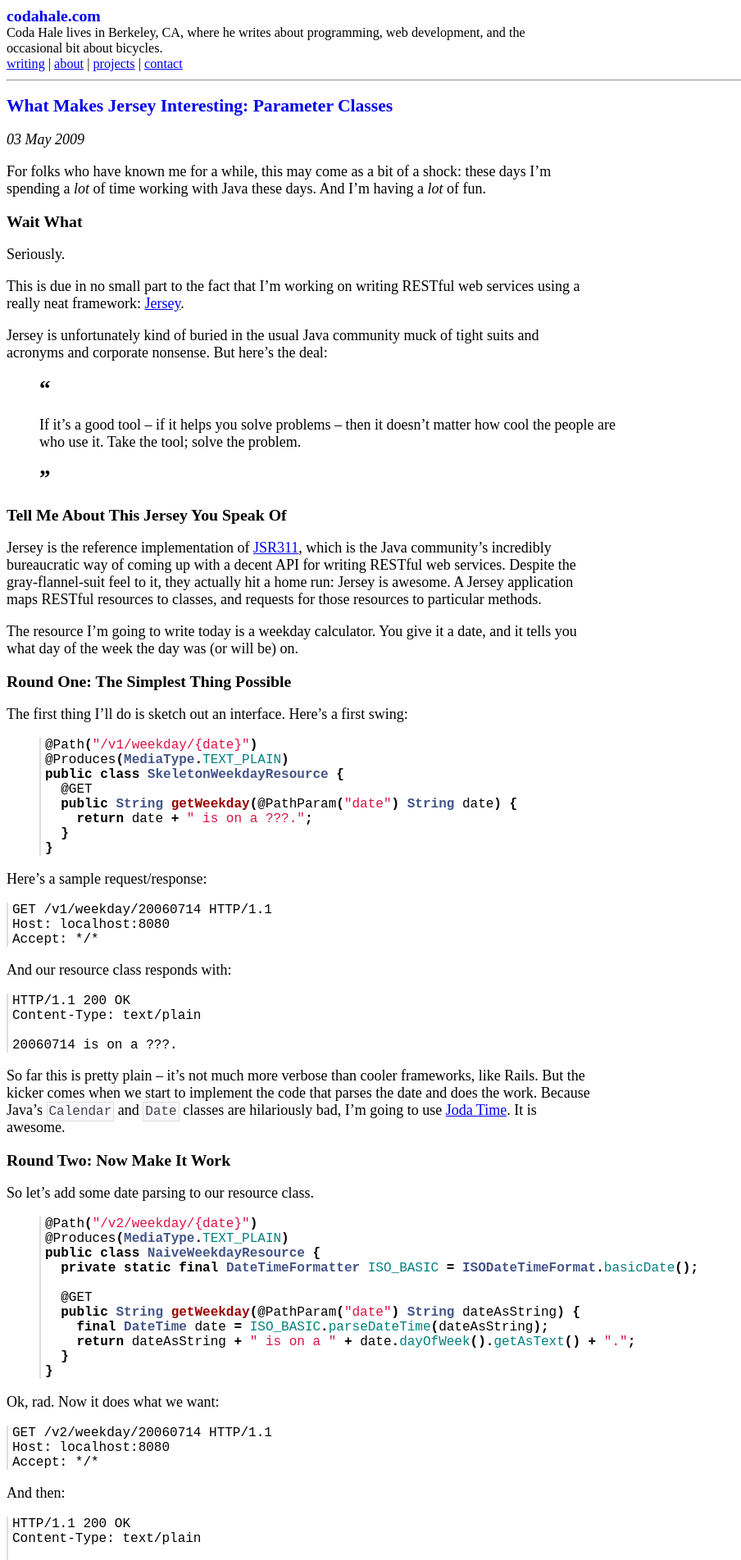
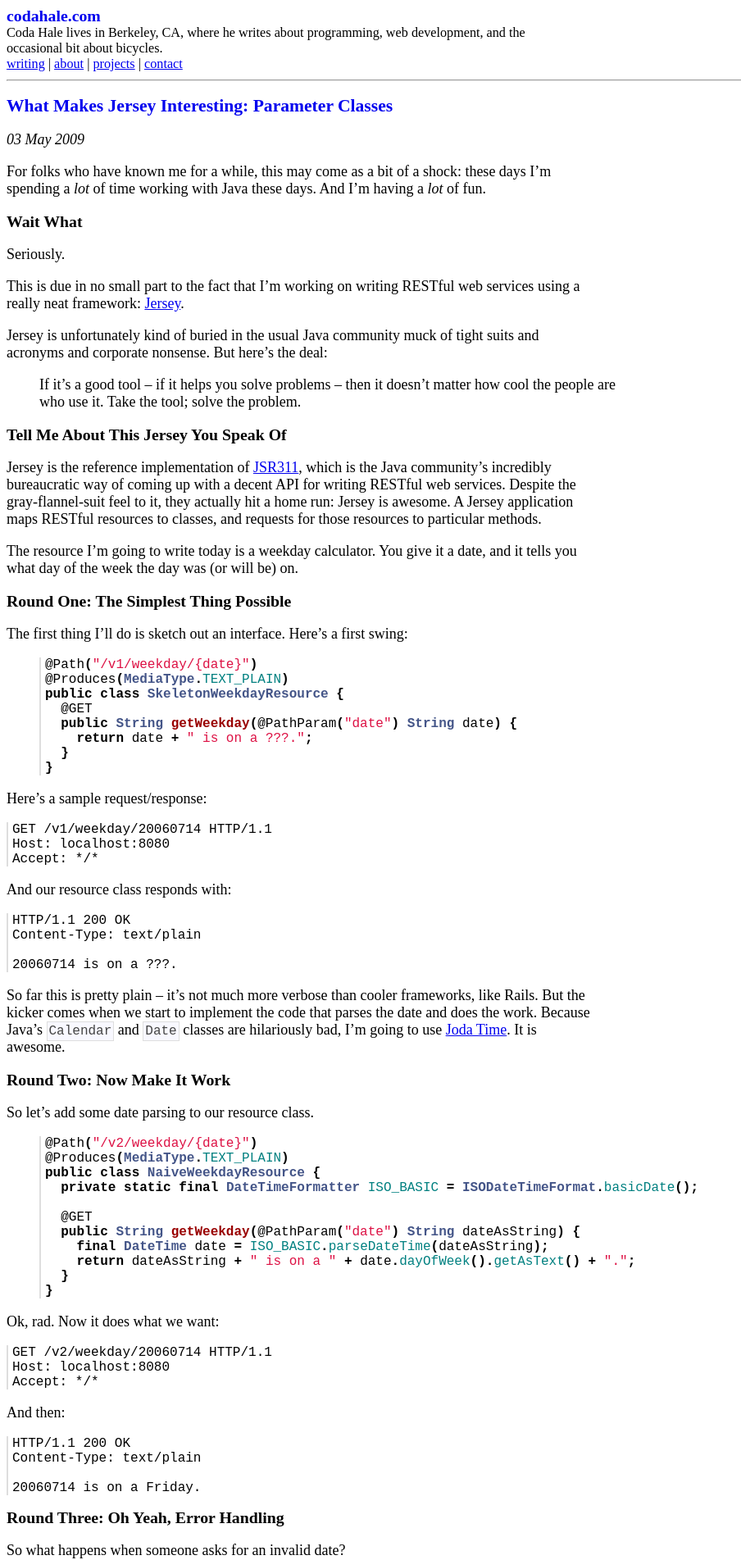
Before and after one commit to prahaladbelavadi/codahale.com, a Jekyll site: the page built from _posts/2009-05-03-what-makes-jersey-interesting-parameter-classes.md, in a window 1280 px wide. Shown: the top 1903 px of the page at 82% size, without its empty margins (0-904 px from the left). Built offline with Jekyll 4.4.1, drawn with Linux system fonts in a browser that asks for light colours; Markdown is read by kramdown in place of the engine named in the settings.

Commit message:
Remove ugly blockquotes.

```diff
--- a/css/text.css
+++ b/css/text.css
@@ -10,6 +10,3 @@ p.date { font-style: italic; }
 small { font-size: 70%; }
 p code { border: 1px solid #DEDEDE; padding: 2px; background-color: #F8F8FF; color: #444444; }
 pre { border-left: 2px solid #DEDEDE; padding-left: 5px; }
-blockquote { quotes: "\201C" "\201D"; }
-blockquote:before { content: open-quote; font-weight: bold; font-size: 150%; }
-blockquote:after { content: close-quote; font-weight: bold; font-size: 150%; }
```
